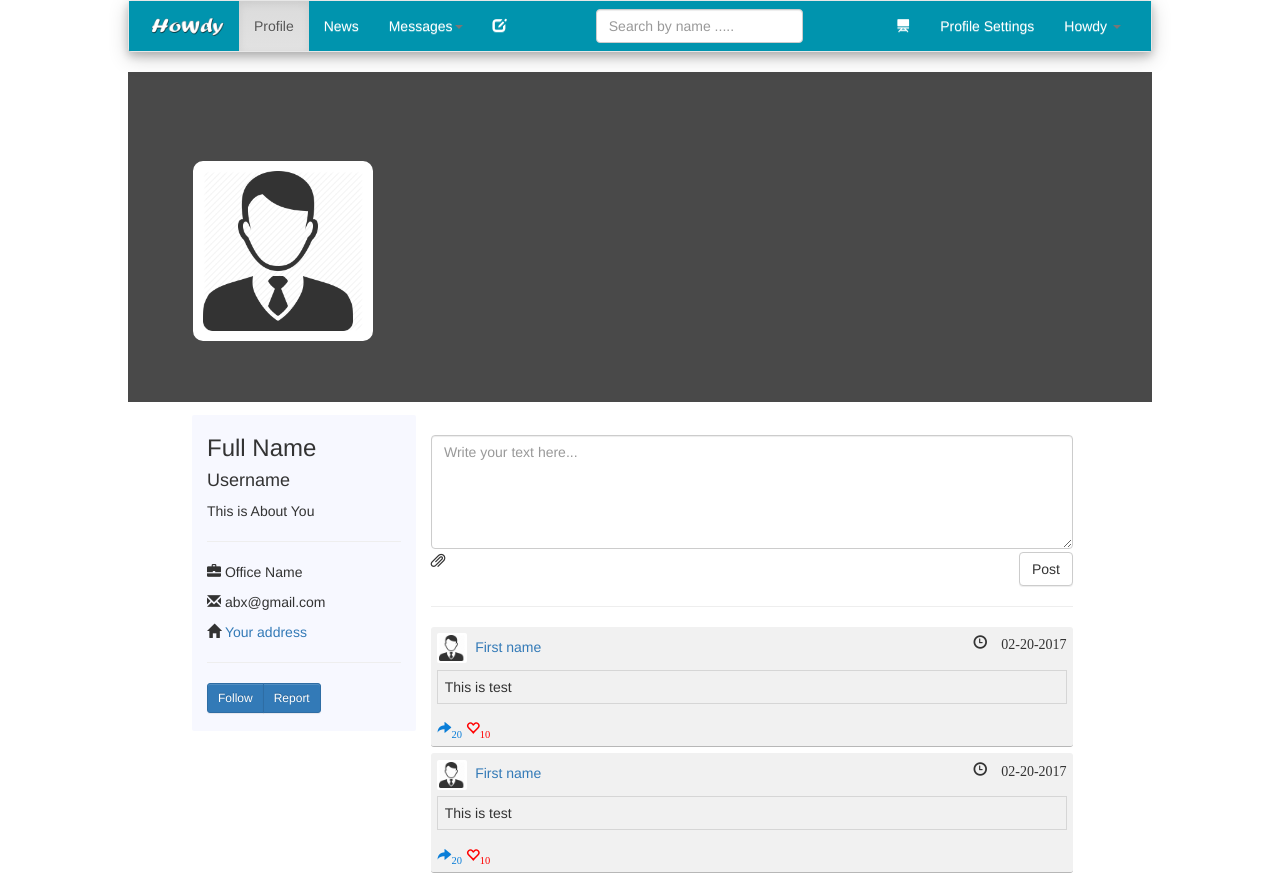
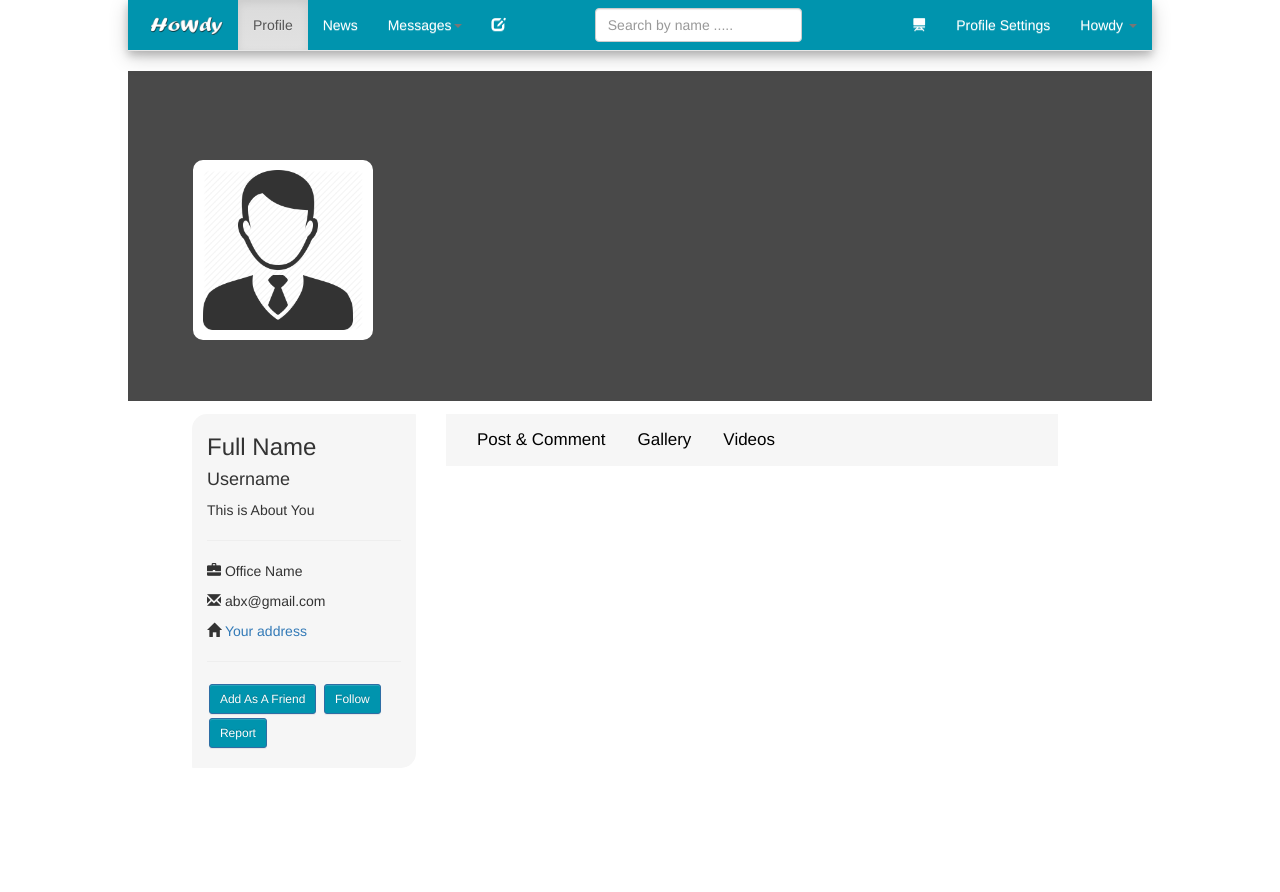
Before and after one commit to howdy1991/howdy_v1.0, a PHP site: page /profile.php in a window 1280 px wide. After the commit the page ends 749 px from the top, so only its background shows below. Run offline with PHP 8.4, Linux system fonts and the light colour scheme.

Commit message:
design modified

```diff
--- a/asset/css/style.css
+++ b/asset/css/style.css
@@ -3,8 +3,9 @@
   padding-left: 10%;
   padding-right: 10%;
 }
-.navigationmenu{background-color: #0094ae; color: #fff;}
-#headernavigation{position: fixed; width: 100%; position: relative; box-shadow: 0 4px 8px 0 rgba(0, 0, 0, 0.2), 0 6px 20px 0 rgba(0, 0, 0, 0.19);}
+.fixed{position: fixed;}
+.navigationmenu{background-color: #0094ae; color: #fff; }
+#headernavigation{ width: 100%; position: relative; box-shadow: 0 4px 8px 0 rgba(0, 0, 0, 0.2), 0 6px 20px 0 rgba(0, 0, 0, 0.19);}
 #logoimage{}
 #activeclass{background-color: #20fcea;}
 .bannerwrapper{padding-left: 10%;padding-right: 10%;max-width: 100%;}
@@ -60,9 +61,11 @@
   font-size: 14px;
 }
 .wrapper_1{padding-left: 15%; padding-right: 15%; max-width: 100%; margin-top:1%; position: relative; margin-bottom: 1%;}
-.left_wrapper{float: left; background-color: #F7F8FF; border-radius: 2px; overflow: hidden; padding-bottom: 2%;}
+.left_wrapper{float: left; background-color: #f6f6f6; border-radius: 15px 1px; overflow: hidden; padding-bottom: 2%;}
 .right_wrapper{float: left;  border-radius: 2px; overflow-wrap: hidden;}
 .glyptext{color:#333; font-weight: 10px;}
+
+.right_viewport{float: right;background-color: #f6f6f6; border-radius: 15px 1px;overflow: hidden; width: 100%; padding-left:1%; padding-right: 1%;}
 
 .result{
         position: absolute;
@@ -75,6 +78,8 @@
         padding: 7px 10px;
         border-top: none;
         cursor: pointer;
+        color: #333;
+        font-weight: 14px;
     }
 .result p:hover{
         background: #04c2aa;
@@ -85,5 +90,52 @@
 .ahypr:hover{color:#333;}
 .Post{float: right; margin-top: 1%;}
 .browse{float: left; margin-top: 1%;}
-.post-section{width: 100%; background-color: #f1f1f1;border-radius: 3px; padding: 1%; border-bottom: 1px solid #b7b7b7;margin-bottom: 1%; }
+.post-section{width: 100%; background-color: #fafafa;border-radius: 15px 1px; padding: 1%; margin-bottom: 1%; }
+.post-section:hover{box-shadow:0 3px 1px -2px rgba(0,0,0,0.2), 0 2px 2px 0 rgba(0,0,0,0.14), 0 1px 5px 0 rgba(0,0,0,0.12); position: relative;}
 .post-image-profile{border:2px solid white; width: 30px; display: inline-block; border-radius: 2px; background-color: #fff;}
+.left_lower{width: 100%;}
+.butn001{background-color: #0094ae; color: #fff; margin: 1%;}
+.Responce{width: 100%; clear:both;position: relative; color: #0094ae; font-size: 14px; padding-bottom: 3px; font-weight: 2px;}
+
+
+<!-- TAB SYSTEM -->
+
+
+.tab {
+    overflow: hidden;
+    border: 1px solid #ccc;
+    background-color: #f1f1f1;
+}
+
+.tab_full{background-color: #f6f6f6; width: 100%; margin-bottom: 1%; }
+
+/* Style the links inside the tab */
+.tab a {
+    float: left;
+    display: block;
+    color: black;
+    text-align: center;
+    padding: 14px 16px;
+    text-decoration: none;
+    transition: 0.3s;
+    font-size: 17px;
+    }
+
+
+/* Change background color of links on hover */
+.tab a:hover {
+    background-color: #ddd;
+}
+
+/* Create an active/current tablink class */
+.tab a:focus, .active_tab {
+    border-top: 5px solid #0094ae;
+}
+
+/* Style the tab content */
+.tabcontent {
+    display: none;
+
+
+}
+<!-- TAB SYSTEM -->
--- a/backend-search.php
+++ b/backend-search.php
@@ -17,7 +17,7 @@ if(isset($query)){
     if($result = mysqli_query($link, $sql)){
         if(mysqli_num_rows($result) > 0){
             while($row = mysqli_fetch_array($result)){
-                echo "<p>" . $row['first_name'] . "</p>";
+                echo "<p> <strong>" . $row['first_name'] . "</strong></p>";
             }
             // Close result set
             mysqli_free_result($result);
--- a/profile.php
+++ b/profile.php
@@ -44,6 +44,24 @@ $(document).ready(function(){
         $(this).parent(".result").empty();
     });
 });
+
+//Tab JS
+
+function tabOpen(evt, tabname) {
+    var i, tabcontent, tablinks;
+    tabcontent = document.getElementsByClassName("tabcontent");
+    for (i = 0; i < tabcontent.length; i++) {
+        tabcontent[i].style.display = "none";
+    }
+    tablinks = document.getElementsByClassName("tablinks");
+    for (i = 0; i < tablinks.length; i++) {
+        tablinks[i].className = tablinks[i].className.replace(" active_tab", "");
+    }
+    document.getElementById(tabname).style.display = "block";
+    evt.currentTarget.className += " active_tab";
+}
+
+//Tab JS
 </script>
 <!-- This for the search section-->
 
@@ -52,7 +70,7 @@ $(document).ready(function(){
 <body>
 <div class="page">
 <div class="header">
-<nav class="navbar navbar-default " id="headernavigation">
+<nav class="navbar navbar-default navbar-fixed-top " id="headernavigation">
   <div class="container-fluid navigationmenu">
     <!-- Brand and toggle get grouped for better mobile display -->
     <div class="navbar-header">
@@ -68,7 +86,7 @@ $(document).ready(function(){
 
     <!-- Collect the nav links, forms, and other content for toggling -->
     <div class="collapse navbar-collapse" id="bs-example-navbar-collapse-1">
-      <ul class="nav navbar-nav" >
+      <ul class="nav navbar-nav">
         <li class="active" style="background-color: #20fcea;"><a href="#">Profile <span class="sr-only">(current)</span></a></li>
         <li><a href="#"><span class="ahypr">News</span></a></li>
         <li class="dropdown">
@@ -144,16 +162,33 @@ $(document).ready(function(){
           </div>
         <hr>
         <div class="left_lower">
-            <div class="btn-group btn-group-sm" role="group">
-              <button type="button" class="btn btn-primary btn-sm">Follow</button>
-              <button type="button" class="btn btn-primary btn-sm">Report</button>
-            </div>
+              <button type="button" class="btn btn-primary btn-sm butn001">Add As A Friend</button>
+              <button type="button" class="btn btn-primary btn-sm butn001">Follow</button>
+              <button type="button" class="btn btn-primary btn-sm butn001">Report</button>
+
+
         </div>
       </div>
       <div class="cal-12 col-md-9 pull-md-3 right_wrapper">
-        <div class="form-group">
-          <label for="comment"></label>
-          <textarea class="form-control active textara" rows="5" id="comment" placeholder="Write your text here..."></textarea>
+
+<!--  TAB SYSTEM -->
+<div class="container-fluid">
+  <div class="container-fluid tab_full">
+      <div class="tab">
+        <a href="javascript:void(0)" class="tablinks" onclick="tabOpen(event, 'Post&Comment')">Post & Comment</a>
+        <a href="javascript:void(0)" class="tablinks" onclick="tabOpen(event, 'Gallery')">Gallery</a>
+        <a href="javascript:void(0)" class="tablinks" onclick="tabOpen(event, 'Videos')">Videos</a>
+      </div>
+  </div>
+
+<div id="Post&Comment" class="tabcontent">
+
+<!--  TAB SYSTEM -->
+
+
+        <div class="form-group right_viewport">
+          <label for="comment"><hr></label>
+          <textarea class="form-control " rows="5" id="comment" placeholder="Write your text here..."></textarea>
           <div class="row">
               <div class="cal-12 col-md-6 push-md-6">
                 <label class="browse">
@@ -169,7 +204,7 @@ $(document).ready(function(){
         <hr>
         </div>
               <!-- This is the post image section -->
-
+      <div class="Responce"><div class="text-center Responce"><p>Response</p></div></div>
       <div class="post-section">
         <div style="padding-bottom: 1%">
           <span>
@@ -177,21 +212,54 @@ $(document).ready(function(){
             <a href="https://www.google.com" style="padding-top: 1%;"> First name</a></span>
             <date style="float: right;"><span class="glyphicon glyphicon-time">&nbsp;02-20-2017</span></date>
           </div>
-            <p style="border: 1px solid #d6d6d6; padding: 1%;">This is test</p>
+
+              <div class="row">
+                <div class="cal-12 col-md-11 push-md-1 ">
+
+                  <p style="border: 1px solid #d6d6d6; padding: 1%;">This is test</p>
+
+                </div>
+                <div class="cal-12 col-md-1 push-md-11 ">
+
             <span class="glyphicon glyphicon-share-alt" style="padding-top: 1%; color: #0a7ed8;"><sub>20</sub></span>
             <span class="glyphicon glyphicon-heart-empty" style="padding-top: 1%; color: red;"><sub>10</sub></span>
+            </div>
+            </div>
       </div>
-            <div class="post-section">
+      <div class="post-section">
         <div style="padding-bottom: 1%">
           <span>
             <img src="asset/profile-img/boy-512.png" class="post-image-profile" alt="profile-img" >&nbsp;
             <a href="https://www.google.com" style="padding-top: 1%;"> First name</a></span>
             <date style="float: right;"><span class="glyphicon glyphicon-time">&nbsp;02-20-2017</span></date>
           </div>
-            <p style="border: 1px solid #d6d6d6; padding: 1%;">This is test</p>
-            <span class="glyphicon glyphicon-share-alt" style="padding-top: 1%;color: #0a7ed8;"><sub>20</sub></span>
+
+              <div class="row">
+                <div class="cal-12 col-md-11 push-md-1 ">
+
+                  <p style="border: 1px solid #d6d6d6; padding: 1%;">This is test</p>
+
+                </div>
+                <div class="cal-12 col-md-1 push-md-11 ">
+
+            <span class="glyphicon glyphicon-share-alt" style="padding-top: 1%; color: #0a7ed8;"><sub>20</sub></span>
             <span class="glyphicon glyphicon-heart-empty" style="padding-top: 1%; color: red;"><sub>10</sub></span>
+            </div>
+            </div>
       </div>
+
+</div>
+
+<div id="Gallery" class="tabcontent">
+  <h3>Gallery</h3>
+  <p>Gallery section coming soon.</p>
+</div>
+
+<div id="Videos" class="tabcontent">
+  <h3>Videos</h3>
+  <p>Videos section coming soon</p>
+</div>
+</div>
       </div>
 
 
```
